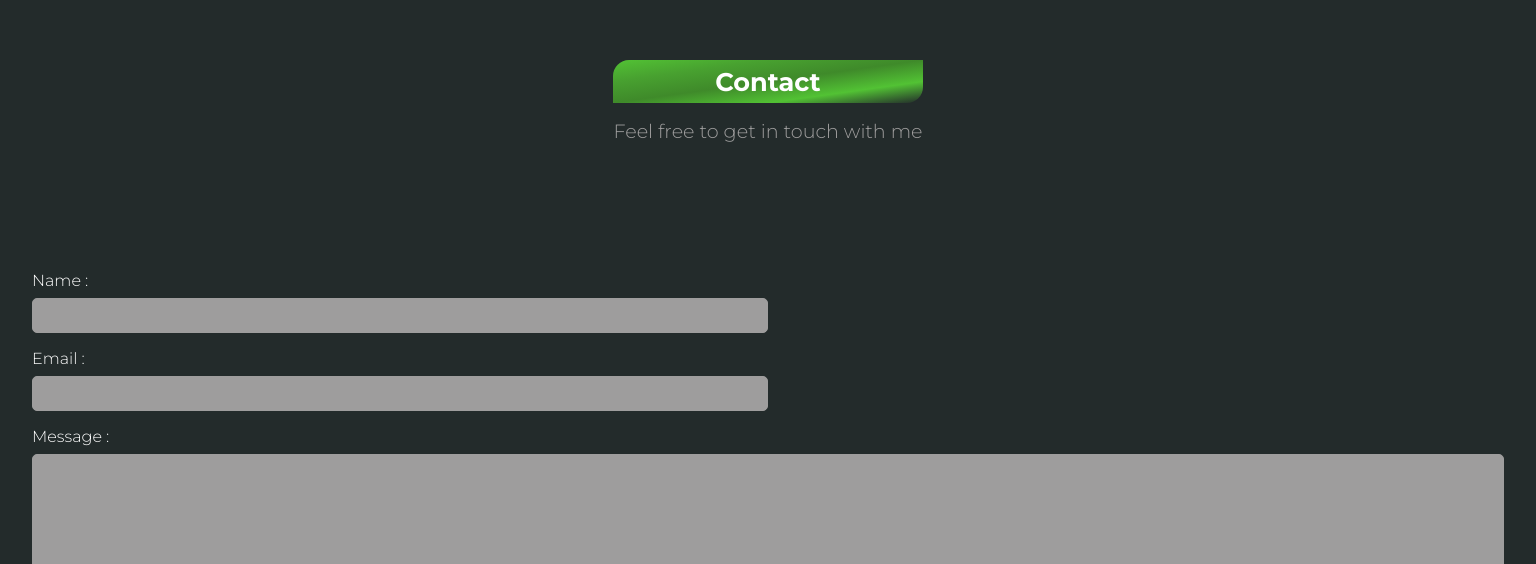
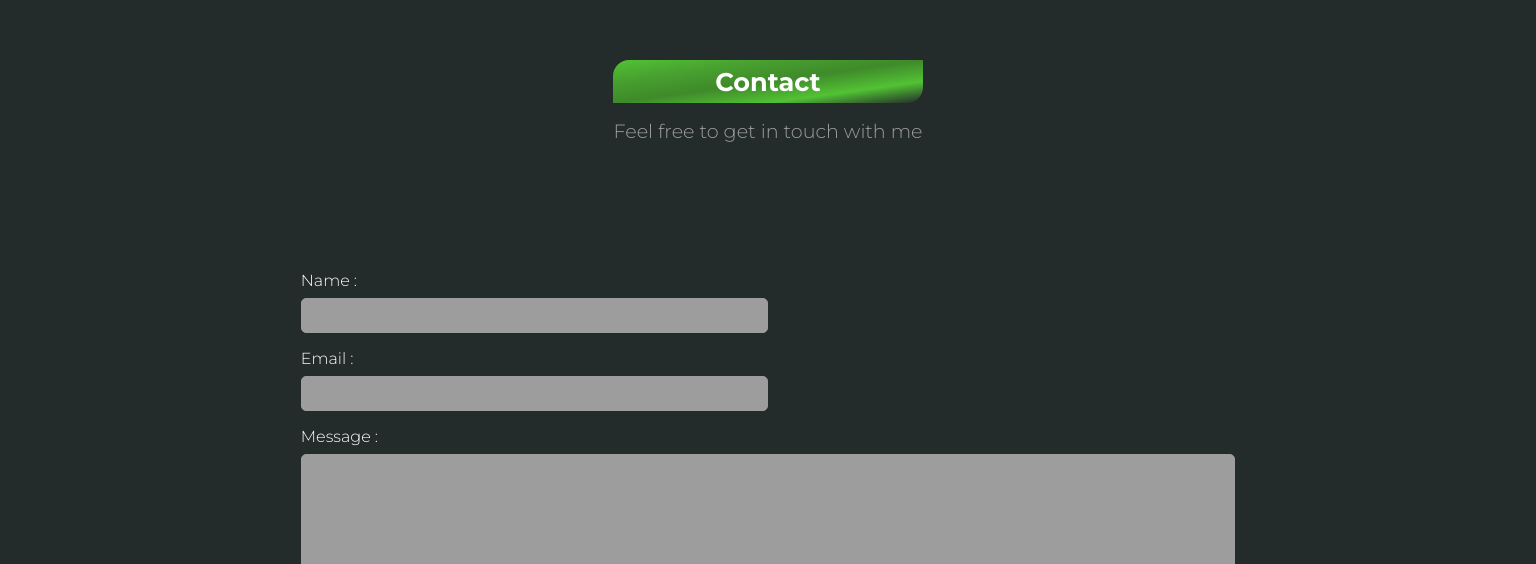
Before and after one commit to GrzegorzKopacki/Portfolio, a React (Vite) app in the folder portfolioPage/: page / in a window 1536 px wide. Shown: the part 4440-5004 px from the top of the page. Built offline with nearby package versions, Linux system fonts and the light colour scheme.

Commit message:
changed widht for contact form for desktop view

```diff
--- a/portfolioPage/src/components/ContactForm/ContactForm.module.css
+++ b/portfolioPage/src/components/ContactForm/ContactForm.module.css
@@ -85,7 +85,7 @@
 
 @media only screen and (min-width: 1500px) {
 	.formContainer {
-		width: 100%;
+		width: 65%;
 		margin: 0 auto;
 	}
 }
--- a/portfolioPage/src/components/FooterSection/FooterSection.module.css
+++ b/portfolioPage/src/components/FooterSection/FooterSection.module.css
@@ -4,12 +4,12 @@
 	padding: 1rem;
 	background: rgba(24, 24, 24, 0.8);
 	color: var(--textLightColor);
-    margin-top: 1rem;
+	margin-top: 1rem;
 }
 
 .myname {
-   color:  #52c234;
-   font-weight: bold;
+	color: #52c234;
+	font-weight: bold;
 }
 
 @media only screen and (min-width: 1500px) {
```
